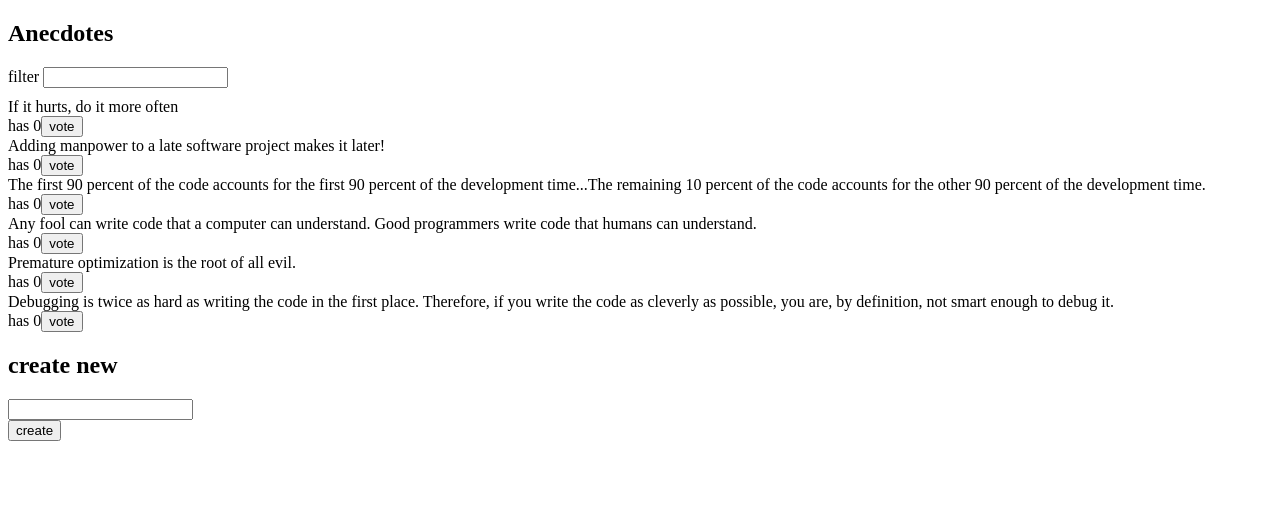
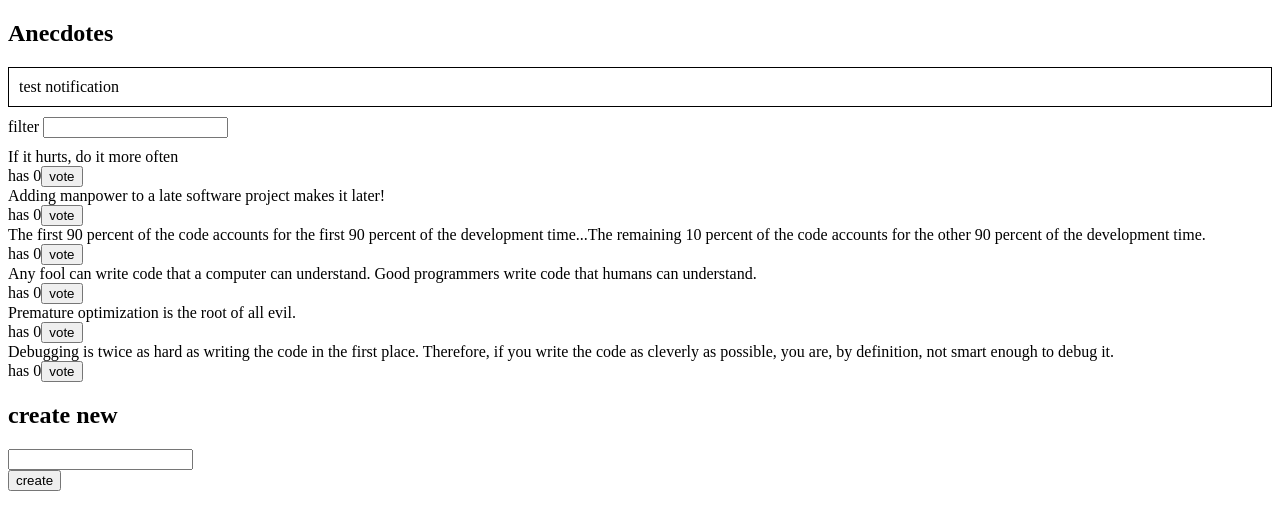
Before and after one commit to sonjamadetoja/fs_tehtavien_palautus, a React (Vite) app in the folder osa6/redux-anecdotes/: page / in a window 1280 px wide. Shown: the top 530 px of the page. Built offline with nearby package versions, Linux system fonts and the light colour scheme.

Commit message:
6.12 anekdootit, step10

```diff
--- a/osa6/redux-anecdotes/src/App.jsx
+++ b/osa6/redux-anecdotes/src/App.jsx
@@ -2,11 +2,13 @@
 import AnecdoteForm from './components/AnecdoteForm'
 import AnecdoteList from './components/AnecdoteList'
 import Filter from './components/Filter'
+import Notification from './components/Notification'
 
 const App = () => {
   return (
     <div>
       <h2>Anecdotes</h2>
+      <Notification />
       <Filter />
       <AnecdoteList />
       <AnecdoteForm />
--- /dev/null
+++ b/osa6/redux-anecdotes/src/components/Notification.jsx
@@ -0,0 +1,19 @@
+import { useSelector } from 'react-redux'
+
+const Notification = () => {
+  const notification = useSelector(state => state.notification)
+  console.log('notification', notification)
+  const style = {
+    border: 'solid',
+    padding: 10,
+    borderWidth: 1,
+    marginBottom: 10
+  }
+  return (
+    <div style={style}>
+      {notification}
+    </div>
+  )
+}
+
+export default Notification
--- /dev/null
+++ b/osa6/redux-anecdotes/src/reducers/notificationReducer.js
@@ -0,0 +1,16 @@
+import { createSlice } from "@reduxjs/toolkit";
+
+const initialState = 'test notification'
+
+const notificationSlice = createSlice({
+  name: 'notification',
+  initialState,
+  reducers: {
+    notificationChange(state, action) {
+      return action.payload
+    }
+  }
+})
+
+export const { notificationChange } = notificationSlice.actions
+export default notificationSlice.reducer
--- a/osa6/redux-anecdotes/src/store.js
+++ b/osa6/redux-anecdotes/src/store.js
@@ -1,11 +1,13 @@
 import { configureStore } from "@reduxjs/toolkit";
 import anecdoteReducer from "./reducers/anecdoteReducer";
 import filterReducer from "./reducers/filterReducer";
+import notificationReducer from "./reducers/notificationReducer";
 
 const store = configureStore({
   reducer: {
     anecdotes: anecdoteReducer,
-    filter: filterReducer
+    filter: filterReducer,
+    notification: notificationReducer
   }
 })
 
```
Also changed, not shown: osa6/redux-anecdotes/src/components/Notification.js (deleted, +0 -14 lines).
